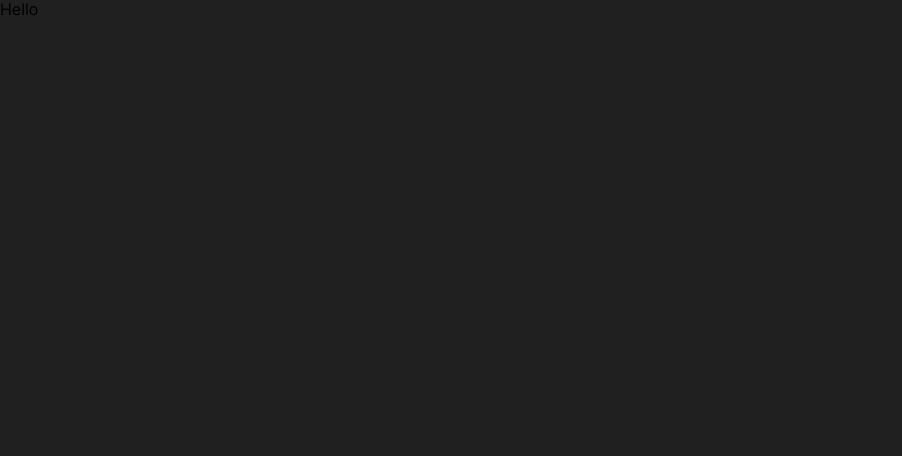
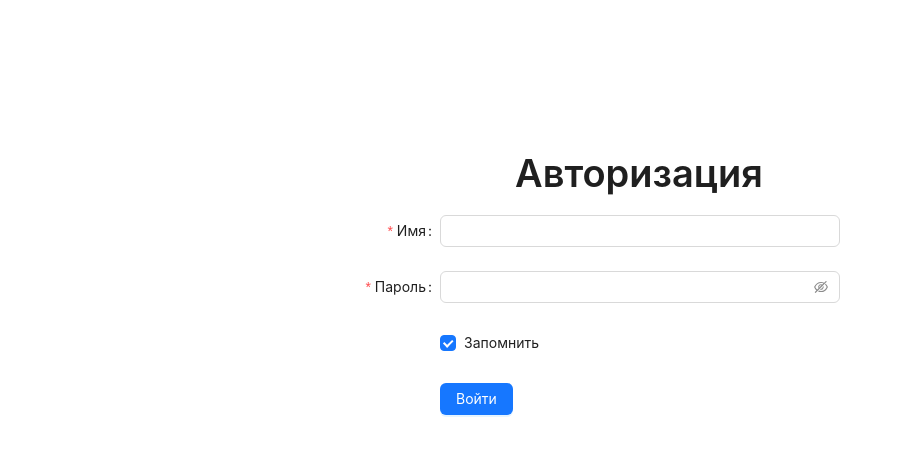
Before and after one commit to AlexS88190/dogma, a React (Create React App) app: page / in a window 1280 px wide. Shown: the top 456 px of the page, without its empty margins (0-902 px from the left). Built offline with nearby package versions, Linux system fonts and the light colour scheme.

Commit message:
добаить блок авторизации

```diff
--- a/package.json
+++ b/package.json
@@ -10,6 +10,7 @@
     "@types/node": "^16.18.21",
     "@types/react": "^18.0.30",
     "@types/react-dom": "^18.0.11",
+    "antd": "^5.3.2",
     "react": "^18.2.0",
     "react-dom": "^18.2.0",
     "react-scripts": "5.0.1",
--- a/src/components/App/App.css
+++ b/src/components/App/App.css
@@ -6,11 +6,9 @@
   -webkit-text-size-adjust: 100%;
   -ms-text-size-adjust: 100%;
   -moz-text-size-adjust: 100%;
-  background-color: #202020;
 }
 
 .page__content {
   margin: 0 auto;
   /*max-width: 1280px;*/
-  min-height: 100vh;
 }
--- a/src/components/App/App.tsx
+++ b/src/components/App/App.tsx
@@ -1,5 +1,6 @@
 import React from 'react';
 import './App.css';
+import AuthForm from "../AuthForm/AuthForm";
 
 function App() {
 
@@ -7,7 +8,7 @@ function App() {
   return (
     <div className="page">
       <div className="page__content">
-            Hello
+          <AuthForm/>
       </div>
     </div>
   );
--- /dev/null
+++ b/src/components/AuthForm/AuthForm.css
@@ -0,0 +1,12 @@
+.authform {
+    padding-top: 150px;
+}
+
+.authform__title {
+    margin: 0 auto;
+    max-width: 250px;
+}
+
+.authform__content {
+    margin: 0 auto;
+}
--- /dev/null
+++ b/src/components/AuthForm/AuthForm.tsx
@@ -0,0 +1,63 @@
+import React, {FC} from 'react';
+import './AuthForm.css';
+import { Button, Checkbox, Form, Input } from 'antd';
+import { Typography } from 'antd';
+
+const { Title } = Typography;
+
+
+const onFinish = (values: any) => {
+    console.log('Success:', values);
+};
+
+const onFinishFailed = (errorInfo: any) => {
+    console.log('Failed:', errorInfo);
+};
+
+
+const AuthForm: FC = () => (
+    <div className="authform">
+        <Title className="authform__title">Авторизация</Title>
+        <Form
+            name="basic"
+            labelCol={{ span: 4 }}
+            wrapperCol={{ span: 16 }}
+            style={{ maxWidth: 600 }}
+            initialValues={{ remember: true }}
+            onFinish={onFinish}
+            onFinishFailed={onFinishFailed}
+            autoComplete="off"
+            className="authform__content"
+
+        >
+            <Form.Item
+                label="Имя"
+                name="username"
+                rules={[{ required: true, message: 'Введите имя!' }]}
+            >
+                <Input />
+            </Form.Item>
+
+            <Form.Item
+                label="Пароль"
+                name="password"
+                rules={[{ required: true, message: 'Введите пароль!' }]}
+            >
+                <Input.Password />
+            </Form.Item>
+
+            <Form.Item name="remember" valuePropName="checked" wrapperCol={{ offset: 4, span: 16 }}>
+                <Checkbox>Запомнить</Checkbox>
+            </Form.Item>
+
+            <Form.Item wrapperCol={{ offset: 4, span: 16 }}>
+                <Button type="primary" htmlType="submit">
+                    Войти
+                </Button>
+            </Form.Item>
+        </Form>
+    </div>
+
+);
+
+export default AuthForm;
```
Also changed, not shown: 1 other file (tests, documents, lock files or other folders).
